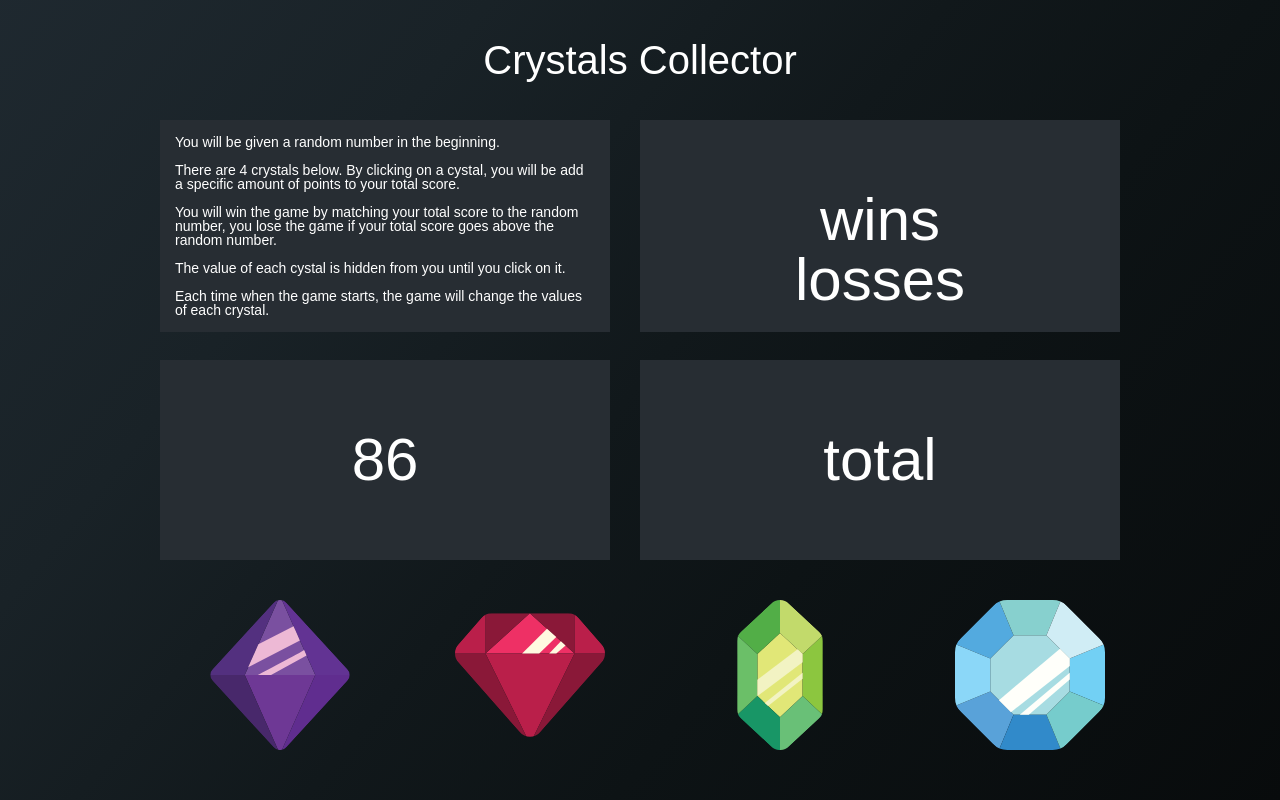
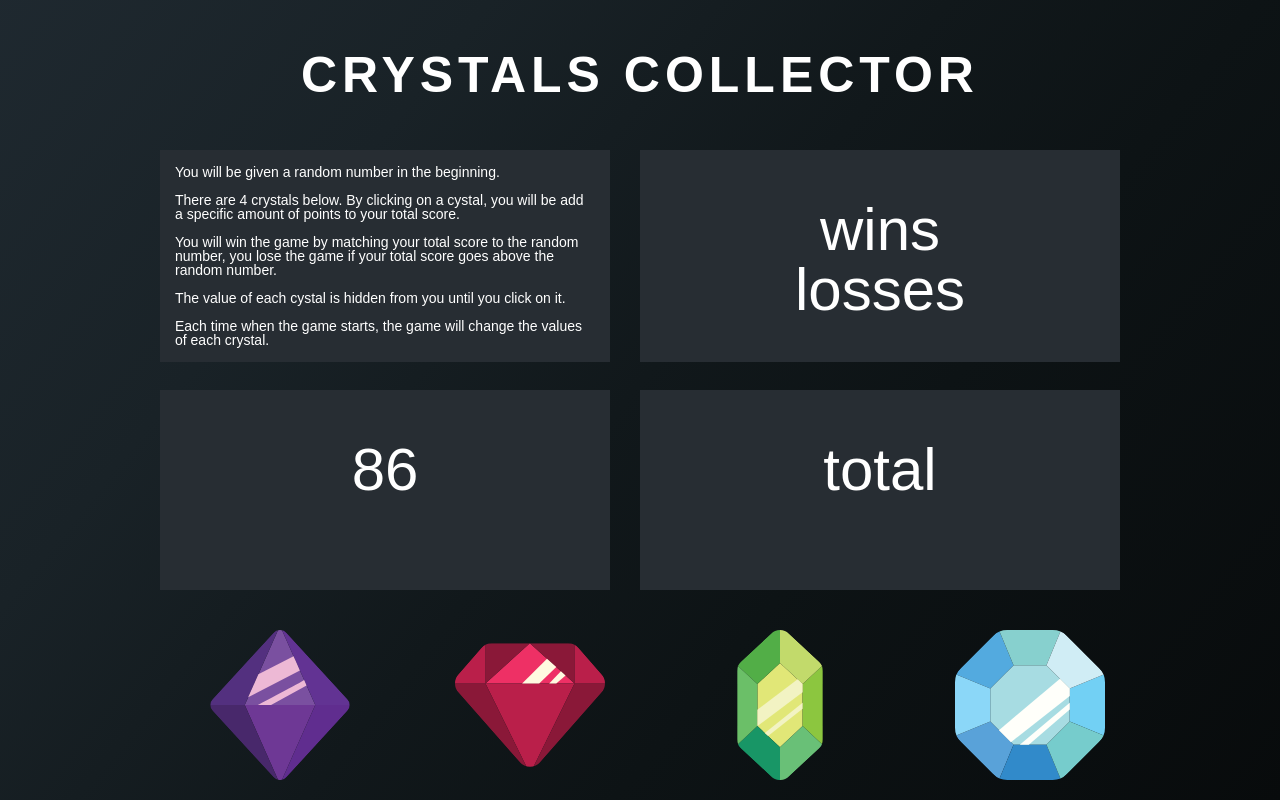
Before and after one commit to jchen211/unit-4-game, a plain HTML site: page index.html in a window 1280 px wide. Drawn offline with nearby package versions, Linux system fonts and the light colour scheme.

Commit message:
cleaned up code

```diff
--- a/assets/css/style.css
+++ b/assets/css/style.css
@@ -8,9 +8,11 @@ body {
 }
 
 h1{
-    font-size: 40px;
-    margin: 40px 0;
+    font-size: 50px;
+    margin: 50px 0;
     text-align: center;
+    letter-spacing: 5px;
+    font-weight: bold;
     color: #ffffff
 }
 
@@ -38,7 +40,7 @@ img {
 .instructions,
 .wins-losses {
     text-align: center;
-    padding-top: 70px;
+    padding-top: 50px;
     font-size: 60px;
     background-color: #272d33;
     color: #ffffff;
@@ -49,7 +51,3 @@ img {
     padding: 15px;
     text-align: left;
 }
-
-#test {
-    color: #ffffff;
-}
--- a/index.html
+++ b/index.html
@@ -14,7 +14,7 @@
   <div class="container">
 
     <div class="title">
-        <h1>Crystals Collector</h1>
+        <h1>CRYSTALS COLLECTOR</h1>
     </div>
 
     <div class="row-1">
@@ -44,7 +44,7 @@
 
     <div class="row-2">
       <div class="rand-box">
-          <p id="randNumb">random number</p>
+          <p id="randNumb"></p>
       </div>
 
       <div class="your-total">
```
Also changed, not shown: assets/javascript/game.js (+4 -3 lines), 1 other file.
